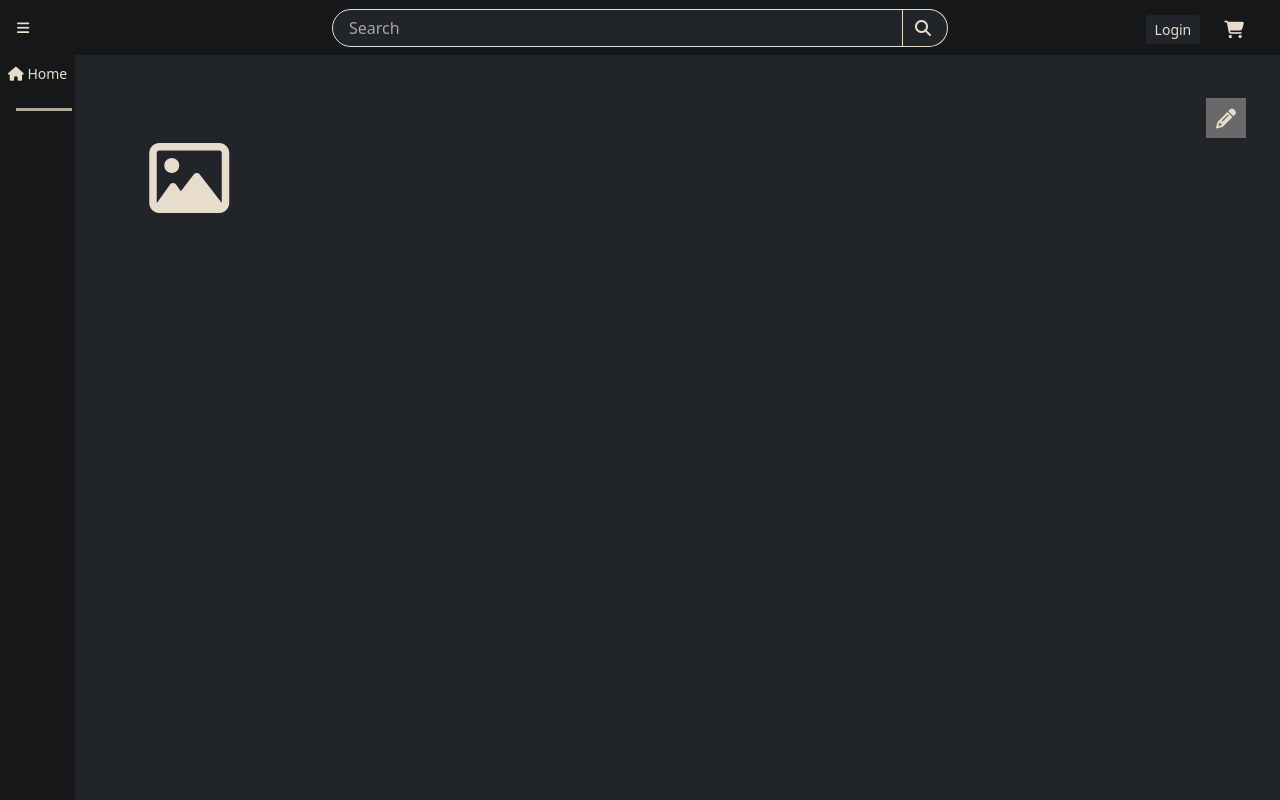
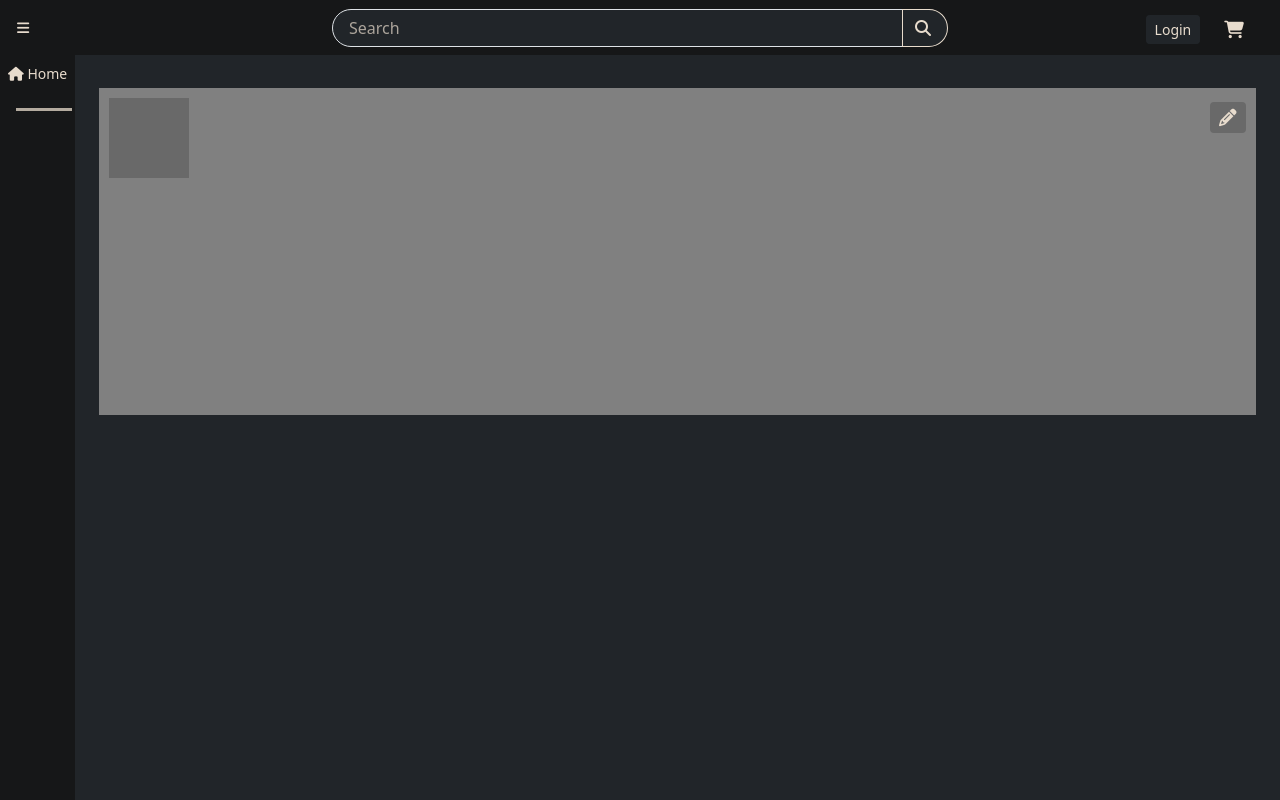
Before and after one commit to hergotta24/Senior-Capstone, a Django app: page /shop/1/ in a window 1280 px wide. Run offline with Django 5.2, Linux system fonts and the light colour scheme; data that the repository does not hold is empty; some libraries are stand-ins or nearby versions.

Commit message:
Cleaned up some styling. Also attempted to reuse claire banner html

```diff
--- a/static/css/style.css
+++ b/static/css/style.css
@@ -92,7 +92,7 @@ input:-webkit-autofill {
     background-color: #4CAF50;
     color: white;
     font-size: 16px;
-    padding: 16px 32px;
+    padding: 16px 20px;
 }
 
 .navbar {
@@ -221,7 +221,7 @@ i {
 
 /* Position the "next button" to the right */
 .next {
-    right: 12px;
+    right: 0px;
     border-radius: 3px 0 0 3px;
 }
 
--- a/templates/product_card.html
+++ b/templates/product_card.html
@@ -4,7 +4,7 @@
         <div class="image-container">
             <img src="{{ product.image.url }}" alt="{{ product.name }}" class="card-img-top image">
             <div class="middle">
-                <div class="text"><a href="{% url 'product_detail' product_id=product.productId %}">ProductDetail</a></div>
+                <div class="text"><a href="{% url 'product_detail' product_id=product.productId %}">Product Detail</a></div>
             </div>
         </div>
 
@@ -12,7 +12,7 @@
         <div class="image-container">
             <div class="card-img-top justify-content-center d-flex align-items-center primary-color border">No Image</div>
             <div class="middle">
-                <div class="text"><a href="{% url 'product_detail' product_id=product.productId %}">ProductDetail</a></div>
+                <div class="text"><a href="{% url 'product_detail' product_id=product.productId %}">Product Detail</a></div>
             </div>
         </div>
 
--- a/templates/vendor.html
+++ b/templates/vendor.html
@@ -1,13 +1,126 @@
 {% extends 'base.html' %}
 {% load static %}
 {% block content %}
+    <style>
+    i, h3, td, button {
+        color: #E8DCCD !important;
+    }
+
+    #storeName[readonly] {
+        border: none;
+        cursor: default;
+        outline: none;
+        background-color: inherit;
+
+    }
+
+    #storeName {
+        background-color: #46494d;
+        color: inherit;
+        max-width: 250px;
+    }
+
+    #banner {
+    {% if store.bannerURL == None %}
+        background-color: gray;
+    {% else %}
+        background-image: url('{{ store.bannerURL }}');
+    {% endif %}
+    }
+
+    #logo {
+    {% if store.bannerURL == None %}
+        background-color: dimgray;
+    {% else %}
+        background-image: url('{{ store.logoURL }}');
+    {% endif %}
+    }
+
+    #logoBtn:hover, #bannerBtn:hover {
+        filter: brightness(0.75);
+        opacity: 100%;
+
+    }
+
+    .modal-content {
+        background-color: #212529;
+        border-radius: 0;
+
+        color: #E8DCCD;
+
+    }
+</style>
     <div class="col d-flex flex-column overflow-x-hidden h-100 w-100 p-4" id="content">
-        <div class="row d-flex my-3 mx-auto w-100 h-100" style="max-width: 1700px;max-height: 180px; min-height:180px" id="banner">
-            <div class="d-flex justify-content-center align-items-center position-relative" style="height:160px; width: 160px; left:10px; top:10px;" id="logo">
-                <i class="fa fa-image fa-5x" aria-hidden="true"></i>
+        <div class="row d-flex my-3 mx-auto w-100 h-100 position-relative"
+             style="max-width: 1235px;max-height: 338px; min-height:180px"
+             id="banner">
+            <div class="d-block justify-content-center align-items-center position-absolute p-1 z-1"
+                 style="height:80px; width: 80px; left:10px; top:10px;" id="logo">
+                <button type="button"
+                        class="d-block w-100 h-100 border-0 justify-content-center edit invisible disabled"
+                        id="logoBtn" style="background: inherit" data-bs-toggle="modal"
+                        data-bs-target="#logoInputModal">
+                    <i class="fa fa-pencil fa-lg" style="visibility: inherit"></i>
+                </button>
             </div>
-            <div class="d-flex justify-content-center align-items-center ms-auto position-relative" style="height:40px; width: 40px; right:10px; top:10px;background-color: dimgray;" id="edit">
-                <i class="fa fa-pencil fa-lg" aria-hidden="true"></i>
+            <div class="modal fade" id="logoInputModal" tabindex="-1" aria-labelledby="logoInputModalLabel"
+                 aria-hidden="true">
+                <div class="modal-dialog" style="top:25%">
+                    <div class="modal-content">
+                        <div class="modal-header">
+                            <h5 class="modal-title" id="logoInputModalLabel">Upload Logo</h5>
+                            <button type="button" class="btn-close hover" data-bs-dismiss="modal"
+                                    aria-label="Close"></button>
+                        </div>
+                        <div class="modal-body">
+                            <label for="logoInput">
+                                <input type="file" id="logoInput" accept="image/png, image/jpeg">
+                            </label>
+                        </div>
+                        <div class="modal-footer">
+                            <button type="button" class="btn hover" data-bs-dismiss="modal"
+                                    onclick="document.getElementById('logoInput').value=''">Close
+                            </button>
+                            <button type="button" class="btn hover" data-bs-dismiss="modal">Save changes</button>
+                        </div>
+                    </div>
+                </div>
+            </div>
+            <div class="d-block justify-content-center align-items-center position-absolute z-1 p-1"
+                 style="height:40px; width: 40px; right:10px; top:10px">
+                <button type="button" class="hover btn btn-sm" onclick="setEditable()"
+                        style="background-color: dimgray;" id="edit">
+                    <i class="fa fa-pencil fa-lg" style="filter: brightness(100%)"></i>
+                </button>
+            </div>
+            <button type="button"
+                    class="d-block border-0 justify-content-center position-relative z-0 h-100 edit invisible disabled"
+                    id="bannerBtn" style="background: inherit; max-width:inherit; max-height: inherit"
+                    data-bs-toggle="modal" data-bs-target="#bannerInputModal">
+                <i class="fa fa-pencil fa-lg" style="visibility: inherit"></i>
+            </button>
+            <div class="modal fade" id="bannerInputModal" tabindex="-1" aria-labelledby="bannerInputModalLabel"
+                 aria-hidden="true">
+                <div class="modal-dialog" style="top:25%">
+                    <div class="modal-content">
+                        <div class="modal-header">
+                            <h5 class="modal-title" id="bannerInputModalLabel">Upload Banner</h5>
+                            <button type="button" class="btn-close hover" data-bs-dismiss="modal"
+                                    aria-label="Close"></button>
+                        </div>
+                        <div class="modal-body">
+                            <label for="bannerInput">
+                                <input type="file" id="bannerInput" accept="image/png, image/jpeg">
+                            </label>
+                        </div>
+                        <div class="modal-footer">
+                            <button type="button" class="btn hover" data-bs-dismiss="modal"
+                                    onclick="document.getElementById('bannerInput').value=''">Close
+                            </button>
+                            <button type="button" class="btn hover" data-bs-dismiss="modal">Save changes</button>
+                        </div>
+                    </div>
+                </div>
             </div>
         </div>
         <div class="m-auto h-100 w-100 gap-3 p-3">
```
